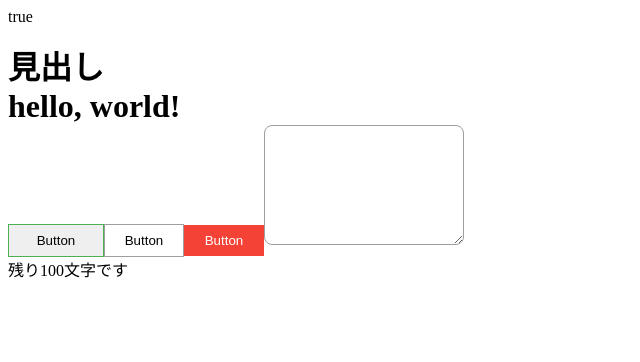
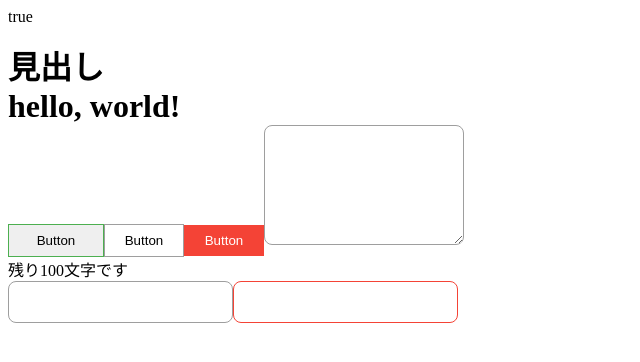
Before and after one commit to nobushi95/Learn_TypeScript_with_hands_on, a React app in the folder ch05/react-app/: page / in a window 1280 px wide. Shown: the top 362 px of the page, without its empty margins (0-640 px from the left). Built offline with nearby package versions, Linux system fonts and the light colour scheme.

Commit message:
Inputコンポーネント追加

```diff
--- a/ch05/react-app/src/App.tsx
+++ b/ch05/react-app/src/App.tsx
@@ -1,5 +1,6 @@
 import { Button } from "./libs/Button";
 import { Heading } from "./libs/Heading";
+import { Input } from "./libs/Input";
 import { Text } from "./libs/Text";
 import { Textarea } from "./libs/Textarea";
 
@@ -28,6 +29,8 @@
         type="error"
       />
       <Textarea width={200} maxLength={100} />
+      <Input type="text" />
+      <Input type="text" error />
     </>
   );
 };
--- /dev/null
+++ b/ch05/react-app/src/libs/Input.tsx
@@ -0,0 +1,40 @@
+import { InputHTMLAttributes, VFC } from "react";
+import styled from "styled-components";
+import { color, fontSize, radius, space } from "./constants";
+
+type Props = InputHTMLAttributes<HTMLInputElement> & {
+  error?: boolean;
+  type?: "text" | "number" | "password";
+  className?: string;
+};
+
+export const Input: VFC<Props> = ({
+  type,
+  value,
+  onChange,
+  className = "",
+  error = false,
+  ...props
+}) => (
+  <Wrapper
+    type={type}
+    className={`${className} ${error ? "error" : ""}`}
+    value={value}
+    onChange={onChange}
+    {...props}
+  />
+);
+
+const Wrapper = styled.input`
+  height: 42px;
+  padding: ${space.m};
+  border-radius: ${radius.m};
+  border: solid 1px ${color.gray};
+  font-size: ${fontSize.m};
+  box-sizing: border-box;
+
+  &.error {
+    color: ${color.red};
+    border: solid 1px ${color.red};
+  }
+`;
```
